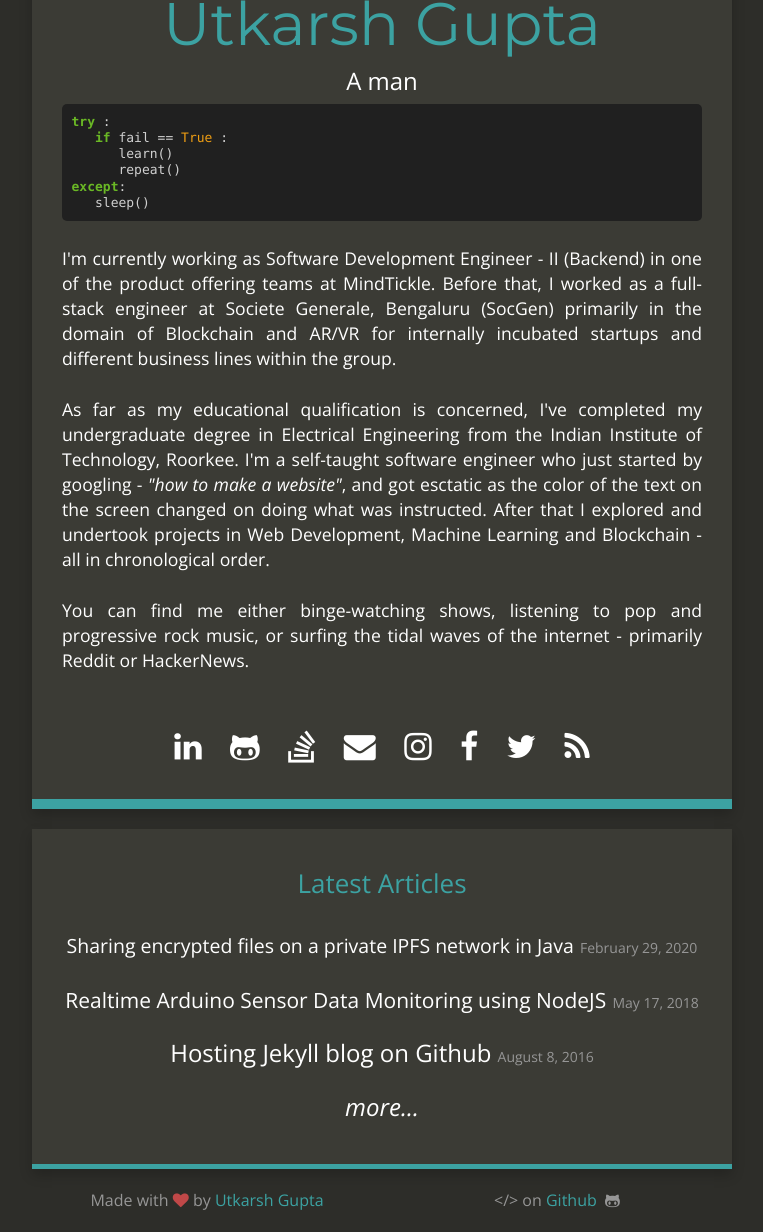
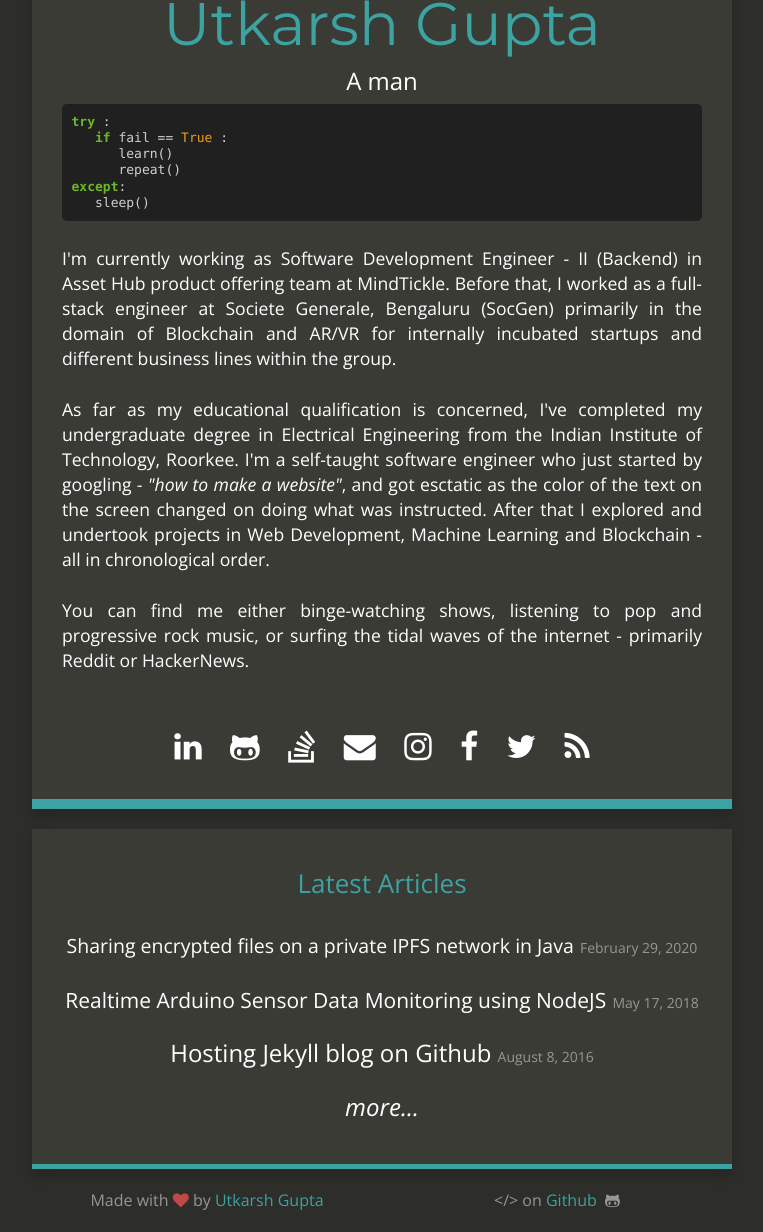
Before and after one commit to utkarshgpta/utkarshgpta.github.io, a Jekyll site: the page built from index.html, in a window 1280 px wide, cut to the strip 174-1406 px from the top of the page. Shown: the whole strip, without its empty margins (258-1021 px from the left). Built offline with Jekyll 4.4.1, drawn with Linux system fonts in a browser that asks for light colours; nearby versions of some CDN libraries.

```diff
--- a/_config.yml
+++ b/_config.yml
@@ -11,7 +11,7 @@
 baseurl: ""
 url: "http://utkarshgpta.github.io/"
 
-title_description: "I'm currently working as Software Development Engineer - II (Backend) in one of the product offering teams at MindTickle. Before that, I worked as a full-stack engineer at Societe Generale, Bengaluru (SocGen) primarily in the domain of Blockchain and AR/VR for internally incubated startups and different business lines within the group.
+title_description: "I'm currently working as Software Development Engineer - II (Backend) in Asset Hub product offering team at MindTickle. Before that, I worked as a full-stack engineer at Societe Generale, Bengaluru (SocGen) primarily in the domain of Blockchain and AR/VR for internally incubated startups and different business lines within the group.
 <br/><br/>
 As far as my educational qualification is concerned, I've completed my undergraduate degree in Electrical Engineering from the Indian Institute of Technology, Roorkee.
 I'm a self-taught software engineer who just started by googling - <i>\"how to make a website\"</i>, and got esctatic as the color of the text on the screen changed on doing what was instructed. After that I explored and undertook projects in Web Development, Machine Learning and Blockchain - all in chronological order.
```
Also changed, not shown: 1 other file.
